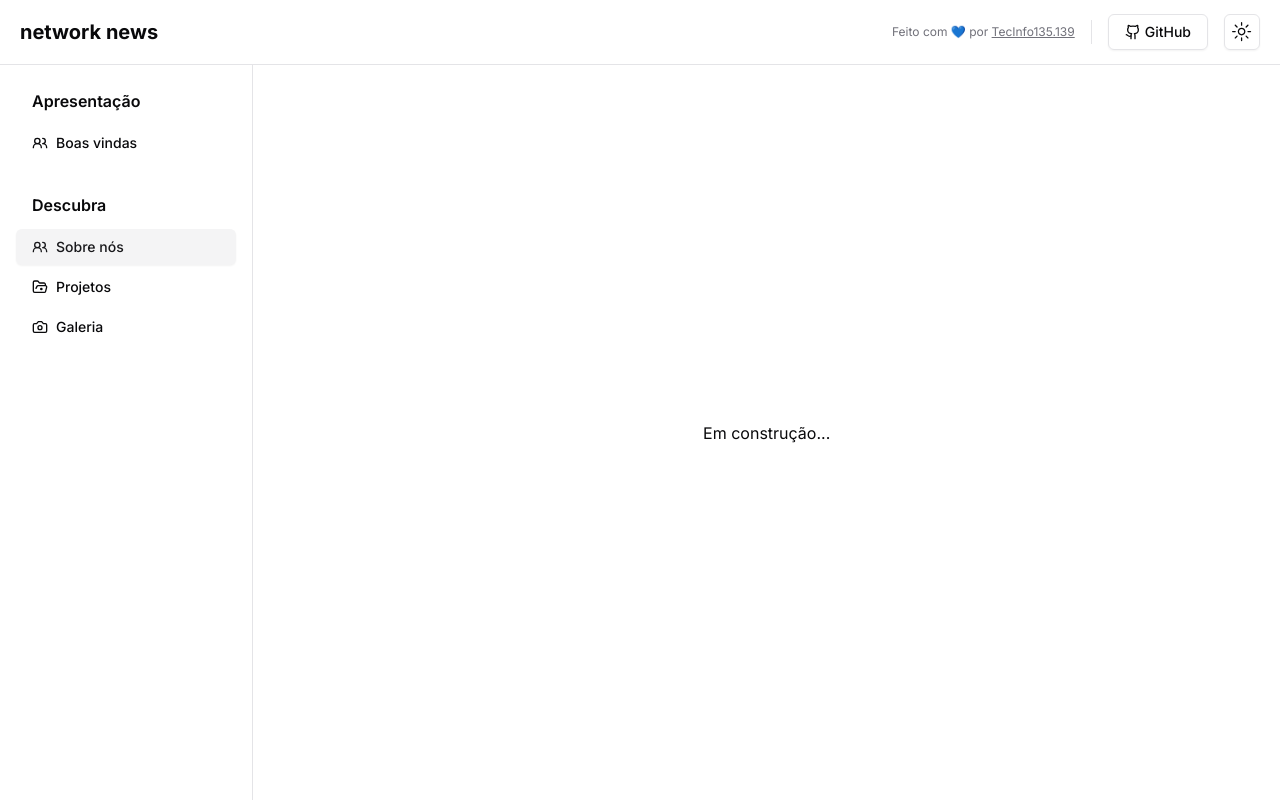
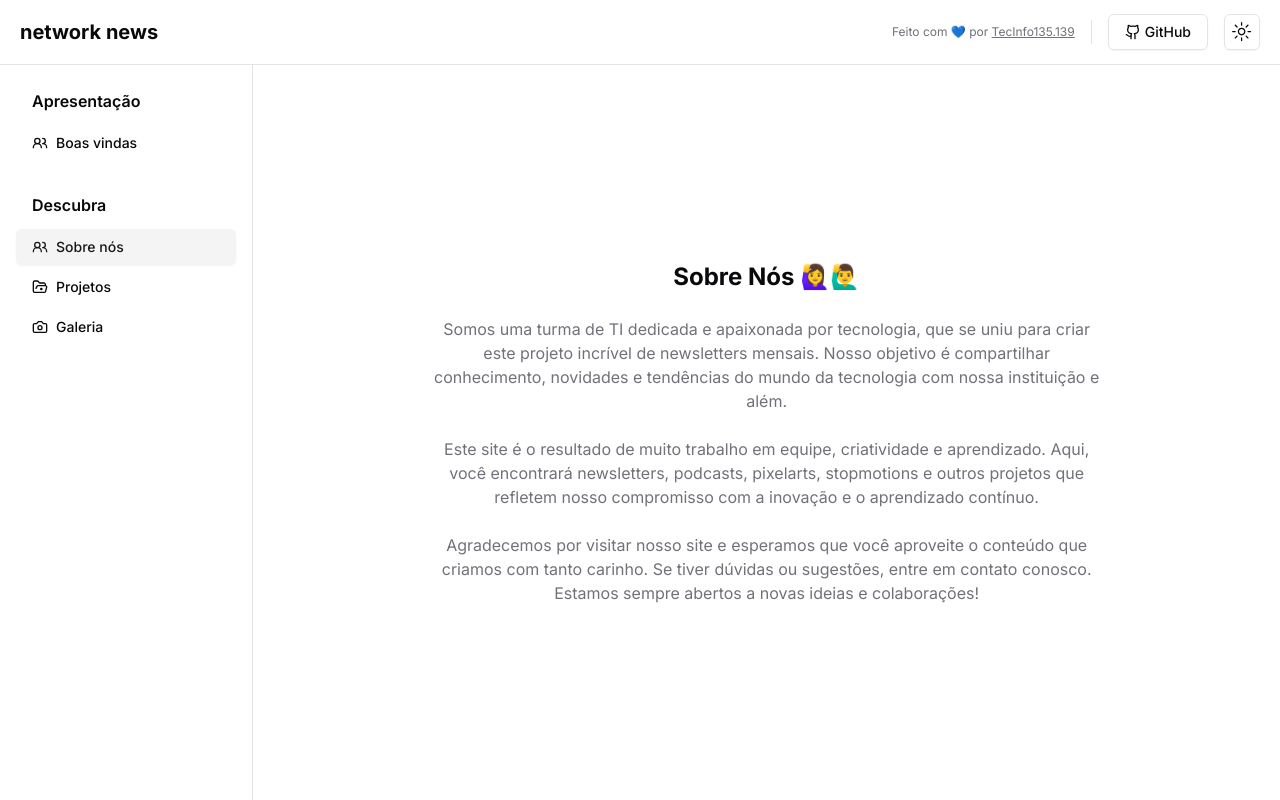
Before and after one commit to VitorAndrey/network-news-site, a Next.js app: page /about in a window 1280 px wide. Built offline with nearby package versions, Linux system fonts and the light colour scheme.

Commit message:
feat: sections and cards

```diff
--- a/app/@types/data-structure.ts
+++ b/app/@types/data-structure.ts
@@ -9,6 +9,11 @@ export type NewsletterHeader = {
 
 export type Newsletter = {
   title: string;
+  slug: {
+    current: string;
+    _type: string;
+  };
+  _createdAt: string;
   Introduction: [];
   footer: {
     title: string;
@@ -17,7 +22,7 @@ export type Newsletter = {
   cover: {
     image: string;
   };
-  news: [];
+  news: News[];
 };
 
 export type News = {
--- a/app/about/page.tsx
+++ b/app/about/page.tsx
@@ -1,7 +1,25 @@
 export default function About() {
   return (
-    <section className="section grid place-items-center">
-      Em construção...
+    <section className="section flex items-center justify-center flex-col gap-6 p-6 text-center">
+      <h1 className="text-2xl font-bold">Sobre Nós 🙋‍♀️🙋‍♂️</h1>
+      <p className="max-w-2xl text-muted-foreground">
+        Somos uma turma de TI dedicada e apaixonada por tecnologia, que se uniu
+        para criar este projeto incrível de newsletters mensais. Nosso objetivo
+        é compartilhar conhecimento, novidades e tendências do mundo da
+        tecnologia com nossa instituição e além.
+      </p>
+      <p className="max-w-2xl text-muted-foreground">
+        Este site é o resultado de muito trabalho em equipe, criatividade e
+        aprendizado. Aqui, você encontrará newsletters, podcasts, pixelarts,
+        stopmotions e outros projetos que refletem nosso compromisso com a
+        inovação e o aprendizado contínuo.
+      </p>
+      <p className="max-w-2xl text-muted-foreground">
+        Agradecemos por visitar nosso site e esperamos que você aproveite o
+        conteúdo que criamos com tanto carinho. Se tiver dúvidas ou sugestões,
+        entre em contato conosco. Estamos sempre abertos a novas ideias e
+        colaborações!
+      </p>
     </section>
   );
 }
--- a/app/newsletters/[slug]/components/News.tsx
+++ b/app/newsletters/[slug]/components/News.tsx
@@ -1,10 +1,10 @@
 import Image from "next/image";
 import { PortableText } from "@portabletext/react";
 
-import { News } from "@/app/@types/data-structure";
+import { News as NewsType } from "@/app/@types/data-structure";
 
 type NewsProps = {
-  newsInfo: News;
+  newsInfo: NewsType;
 };
 
 export function News({ newsInfo }: NewsProps) {
--- a/app/newsletters/[slug]/components/Newsletter.tsx
+++ b/app/newsletters/[slug]/components/Newsletter.tsx
@@ -6,12 +6,12 @@ import { PortableText } from "@portabletext/react";
 import { News } from "./News";
 import { Button } from "@/components/ui/button";
 import { ScrollArea } from "@/components/ui/scroll-area";
-import { Newsletter } from "@/app/@types/data-structure";
+import { Newsletter as NewsLetterType } from "@/app/@types/data-structure";
 
 import { ArrowLeft } from "lucide-react";
 
 type NewsletterProps = {
-  newsletter: Newsletter;
+  newsletter: NewsLetterType;
 };
 
 export function Newsletter({ newsletter }: NewsletterProps) {
--- a/app/page.tsx
+++ b/app/page.tsx
@@ -3,9 +3,14 @@ import Link from "next/link";
 
 export default function Home() {
   return (
-    <section className="section flex items-center justify-center flex-col gap-10">
-      <h1>Seja bem vindo ao network news! 👋</h1>
-
+    <section className="section flex items-center justify-center flex-col gap-6 py-20">
+      <h1 className="text-4xl font-bold text-center text-blue-600">
+        Seja bem-vindo ao Network News! 👋
+      </h1>
+      <p className="text-lg text-center text-gray-700 max-w-2xl">
+        Aqui você encontra as últimas novidades, projetos e informações sobre o
+        que está acontecendo no mundo da tecnologia. Explore e fique por dentro!
+      </p>
       <Link href="/projects">
         <Button>Ver Projetos</Button>
       </Link>
--- a/app/projects/components/newsletters-links.tsx
+++ b/app/projects/components/newsletters-links.tsx
@@ -1,23 +1,43 @@
 import { fetchInSanity } from "@/app/utils/sanity.utils";
+import Link from "next/link";
 
-import Link from "next/link";
-import { Button } from "../../../components/ui/button";
-
-import { NewsletterHeader } from "@/app/@types/data-structure";
+import Image from "next/image";
+import { Newsletter } from "@/app/@types/data-structure";
 
 export async function NewlettersLinks() {
   const newsletters = await fetchInSanity(
-    `*[_type == "newsletter"]{title, slug, _createdAt} | order(_createdAt desc)`
+    `*[_type == "newsletter"]{title, slug, _createdAt, news[]->{"image":image.asset->url, title}} | order(_createdAt desc)`
   );
 
+  console.log(newsletters);
+
   return (
-    <div className="pt-8 flex gap-2 flex-wrap">
-      {newsletters.map((newsletter: NewsletterHeader) => (
+    <div className="py-4 grid grid-cols-1 sm:grid-cols-2 md:grid-cols-3 lg:grid-cols-4 gap-4">
+      {newsletters.map((newsletter: Newsletter) => (
         <Link
           href={`/newsletters/${newsletter.slug.current}`}
           key={newsletter._createdAt}
+          className="block border bg-background shadow-md p-2 rounded-lg overflow-hidden hover:shadow-lg transition-shadow"
         >
-          <Button variant="outline">{newsletter.title}</Button>
+          <div className="relative rounded-md overflow-hidden w-full h-28 bg-gray-200 flex items-center justify-center">
+            {newsletter.news[0].image && (
+              <Image
+                fill
+                sizes="100%"
+                src={newsletter.news[0].image}
+                alt={"Newsletter Cover"}
+                className="w-full brightness-75 dark:brightness-90 h-full object-cover rounded-sm border"
+              />
+            )}
+          </div>
+          <div className="p-2">
+            <h2 className="font-semibold">
+              {newsletter.title.replace("Especial ", "")}
+            </h2>
+            <p className="truncate w-full text-xs text-muted-foreground">
+              &quot;{newsletter.news[0].title}...&quot;
+            </p>
+          </div>
         </Link>
       ))}
     </div>
```
